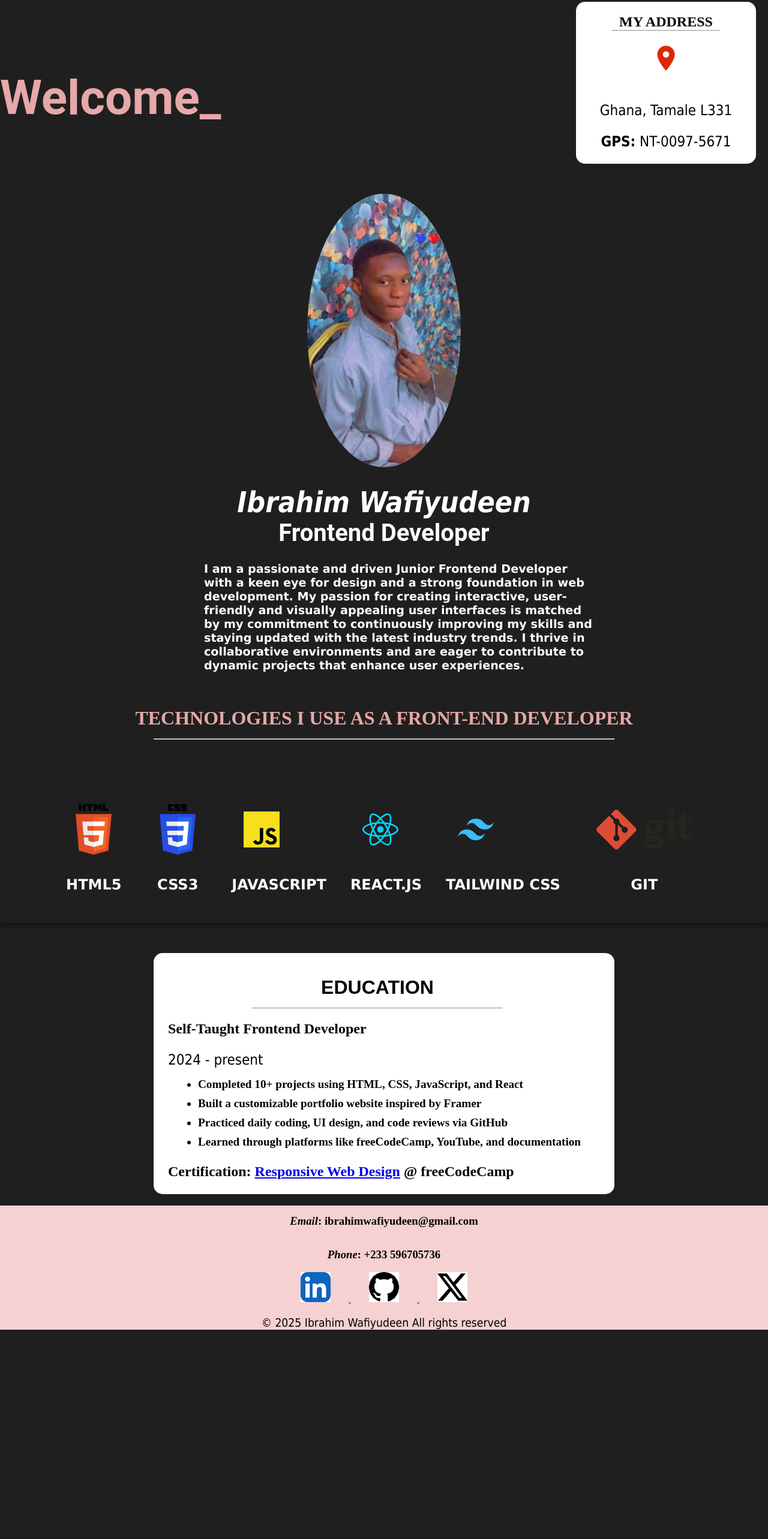
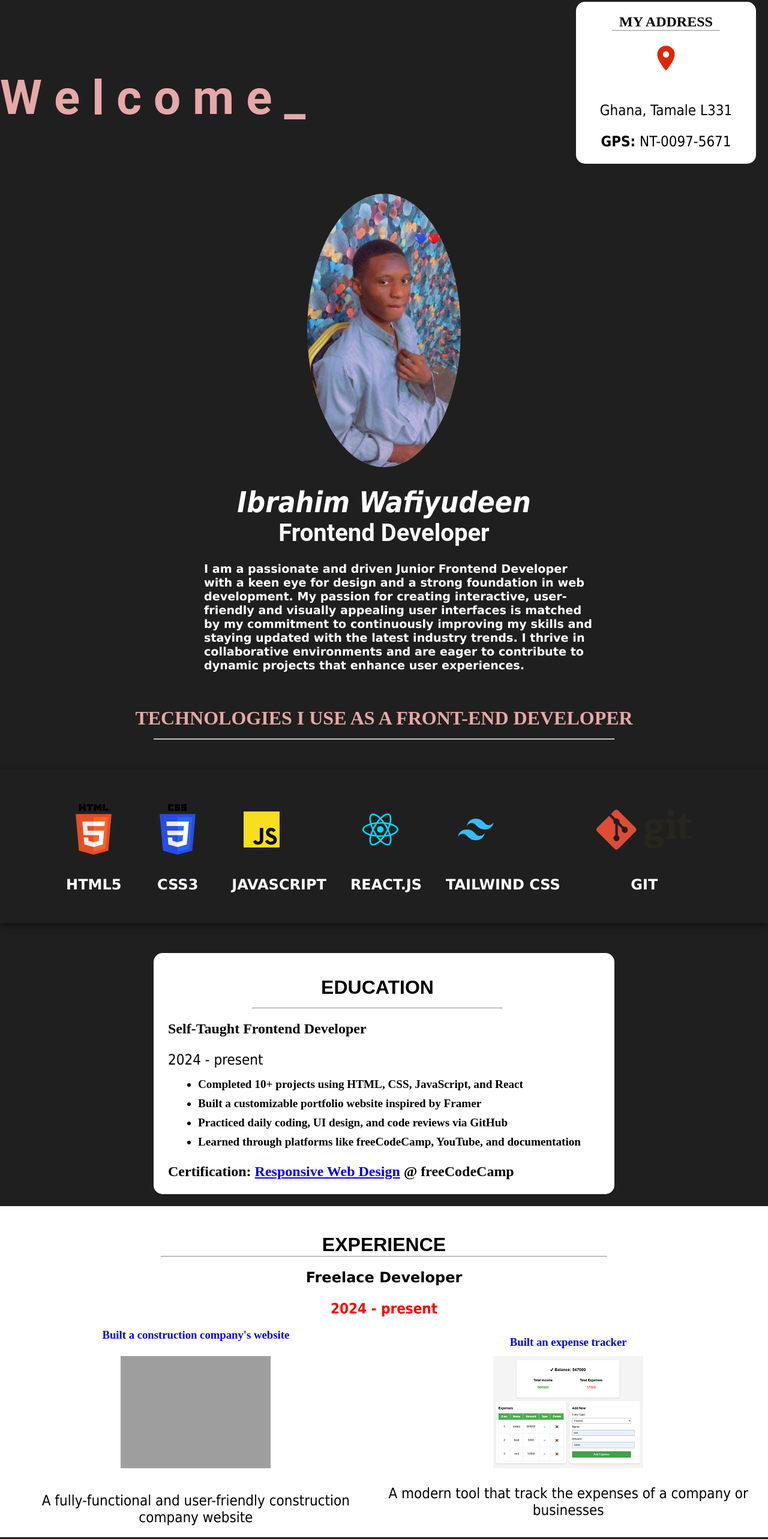
Before and after one commit to wafiyu227/personal-portfolio, a plain HTML site: page index.html in a window 1280 px wide. Shown: the part 125-2691 px from the top of the page at 60% size. Before the commit the page ends 2342 px from the top, so only its background shows below. Drawn offline with nearby package versions, Linux system fonts and the light colour scheme; grey boxes are pictures that could not be loaded.

Commit message:
animation and exp

```diff
--- a/index.html
+++ b/index.html
@@ -7,6 +7,12 @@
     <title>Ibrahim Wafiyudeen Portfolio</title>
     <link rel="stylesheet" href="style.css">
     <link rel="shortcut icon" href="/images/logofile.png" type="image/x-icon">
+    <!-- AOS CSS -->
+<link href="https://unpkg.com/aos@2.3.4/dist/aos.css" rel="stylesheet">
+
+<!-- AOS JS -->
+<script src="https://unpkg.com/aos@2.3.4/dist/aos.js"></script>
+
 </head>
 
 <body>
@@ -24,7 +30,16 @@
     <main class="main">
         <section class="hero">
             <div class="welcome">
-                <h1>Welcome_</h1>
+                <h1 class="animated-text">
+                    <span style="--i:0">W</span>
+                    <span style="--i:1">e</span>
+                    <span style="--i:2">l</span>
+                    <span style="--i:3">c</span>
+                    <span style="--i:4">o</span>
+                    <span style="--i:4">m</span>
+                    <span style="--i:4">e</span>
+                    <span style="--i:4">_</span>
+                </h1>
                 <div class="address-container">
                     <h2>MY ADDRESS</h2><hr><img src="/images/mdi--address-marker.svg" alt="">
                     <p>Ghana, Tamale L331</p>
@@ -34,14 +49,14 @@
             <div class="profile-image">
                 <img src="/images/24802.jpg" alt="profile" id="img-profile">
                 <div class="hero-content">
-                    <h2 id="name">Ibrahim Wafiyudeen</h2>
-                    <h3 id="role">Frontend Developer</h3>
+                    <h2 id="name" data-aos="slide-right" data-aos-duration="1000" data-aos-delay="300">Ibrahim Wafiyudeen</h2>
+                    <h3 id="role" data-aos="slide-left" data-aos-duration="1000" data-aos-delay="300">Frontend Developer</h3>
                     <div class="about">
                         <p id="bio"> I am a passionate and driven Junior Frontend Developer with a keen eye for design and a strong foundation in web development. My passion for creating interactive, user-friendly and visually appealing user interfaces is matched by my commitment to continuously improving my skills and staying updated with the latest industry trends. I thrive in collaborative environments and are eager to contribute to dynamic projects that enhance user experiences.</p>
                     </div>
                 </div>
         </section><br>
-        <section>
+        <section data-aos="zoom-in" data-aos-duration="1000" data-aos-delay="300">
             <h1 class="skills-heading">TECHNOLOGIES I USE AS A FRONT-END DEVELOPER</h1><hr>
             <div class="icons">
 
@@ -73,7 +88,7 @@
         </section>
     </main>
 
-    <section>
+    <section data-aos="fade-up" data-aos-duration="1000" data-aos-delay="300" class="edu">
         <div class="education">
             <div>
             <h1 class="education-heading">EDUCATION</h1>
@@ -93,7 +108,25 @@
             </div>
         </div>
     </section>
-
+    <section class="exp" data-aos="slide-right" data-aos-duration="1000" data-aos-delay="300">
+<div class="experience">
+    <h1 class="exp-heading">EXPERIENCE</h1><hr>
+    <h2>Freelace Developer</h2>
+    <p class="exp-year">2024 - present</p>
+    <div class="freelance-projects">
+        <div class="construction">
+            <h3>Built a construction company's website</h3>
+            <img src="/images/contractor.jpg" alt="">
+            <p>A fully-functional and user-friendly construction company website</p>
+        </div>
+        <div class="expense-tracker">
+            <h3>Built an expense tracker</h3>
+            <img src="/images/expense-tracker.png" alt="">
+            <p>A modern tool that track the expenses of a company or businesses</p>
+        </div>
+    </div>
+</div>
+    </section>
     <footer>
         <div class="container">
             <div class="footer-content">
--- a/script.js
+++ b/script.js
@@ -0,0 +1 @@
+AOS.init();
--- a/style.css
+++ b/style.css
@@ -62,6 +62,22 @@ body {
   margin-top: 50px;
   color: #e6a8a8;
 }
+.animated-text span {
+  opacity: 0;
+  display: inline-block;
+  transform: translateY(20px);
+  animation: fadeUp 0.5s ease forwards;
+  animation-delay: calc(0.2s * var(--i));
+  animation-iteration-count: 3;
+  animation-duration: 1.5s;
+}
+
+@keyframes fadeUp {
+  to {
+    opacity: 1;
+    transform: translateY(0);
+  }
+}
 
 #img-profile {
   border-radius: 50%;
@@ -119,7 +135,7 @@ body {
   margin: 50px auto;
   box-shadow: 0px 4px 10px rgba(0, 0, 0, 0.5);
 }
-.icons img:hover{
+.icons img:hover {
   transform: translateY(-10px);
   transition-duration: 1s;
 }
@@ -273,13 +289,13 @@ hr {
   justify-content: space-between;
   align-items: center;
 }
-.education:hover .freecodecamp-img img{
-  display:flex;
+.education:hover .freecodecamp-img img {
+  display: flex;
 }
 .education:hover {
-  transform: translateY(-40PX);
+  transform: translateY(-40px);
   transition-duration: 1s;
-  transition-delay: 0.25s
+  transition-delay: 0.25s;
 }
 .education h1 {
   font-size: 2em;
@@ -301,5 +317,38 @@ hr {
   width: 300px;
   height: 300px;
   display: none;
-  border-radius: 10px
+  border-radius: 10px;
 }
+.experience {
+  background-color: #ffffff;
+  margin: 20px auto;
+  width: 100%;
+  padding: 1.2rem;
+  text-align: center;
+  height: 100%;
+}
+.exp-heading {
+  font-family: arial, sans-serif;
+  font-size: 2em;
+}
+.experience h2 {
+  font-family: verdana;
+  font-size: 1.5em;
+}
+.experience h3 {
+  color: blue;
+  margin-bottom: 12px;
+}
+.exp-year {
+  color: red;
+  font-weight: bold;
+}
+.freelance-projects {
+  display: flex;
+  justify-content: space-between;
+  align-items: center;
+}
+.construction img {
+  width: 250px;
+  margin: 12px auto;
+}
```
Also changed, not shown: images/expense-tracker.png (added).
